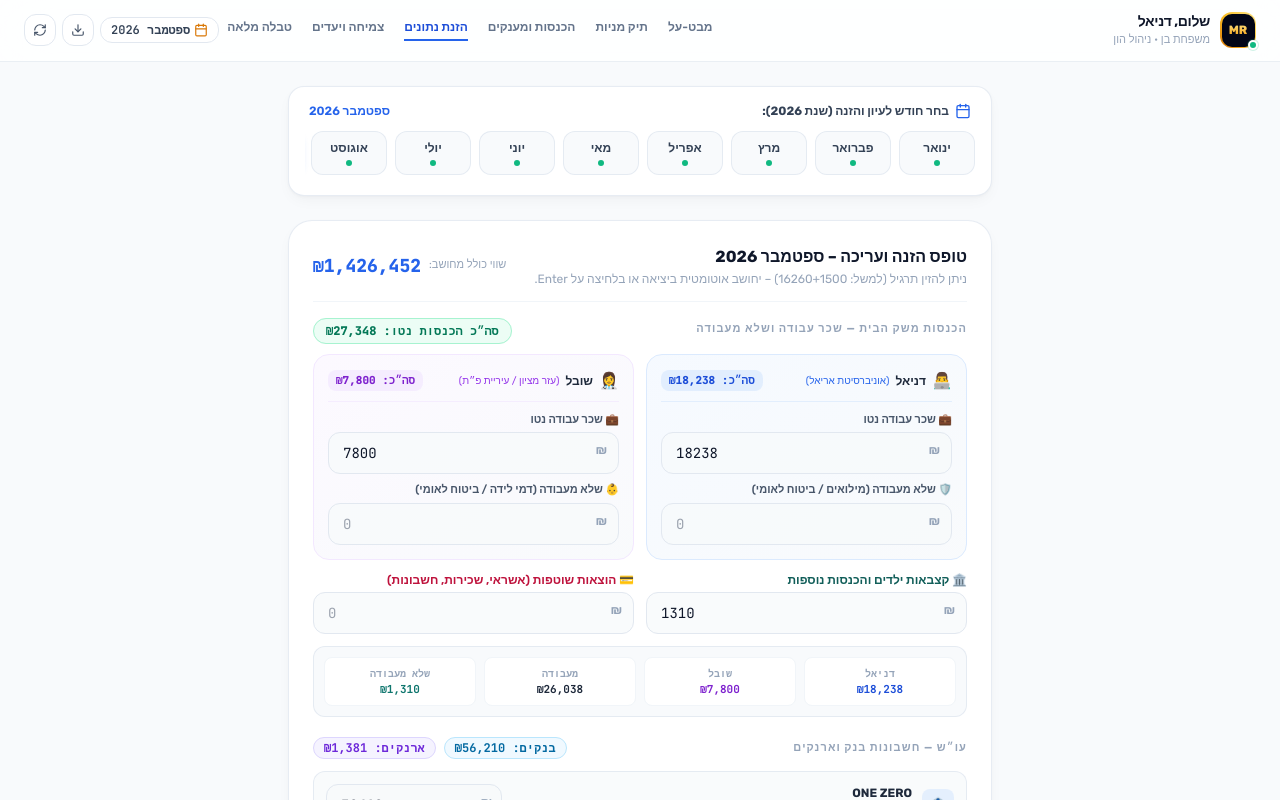
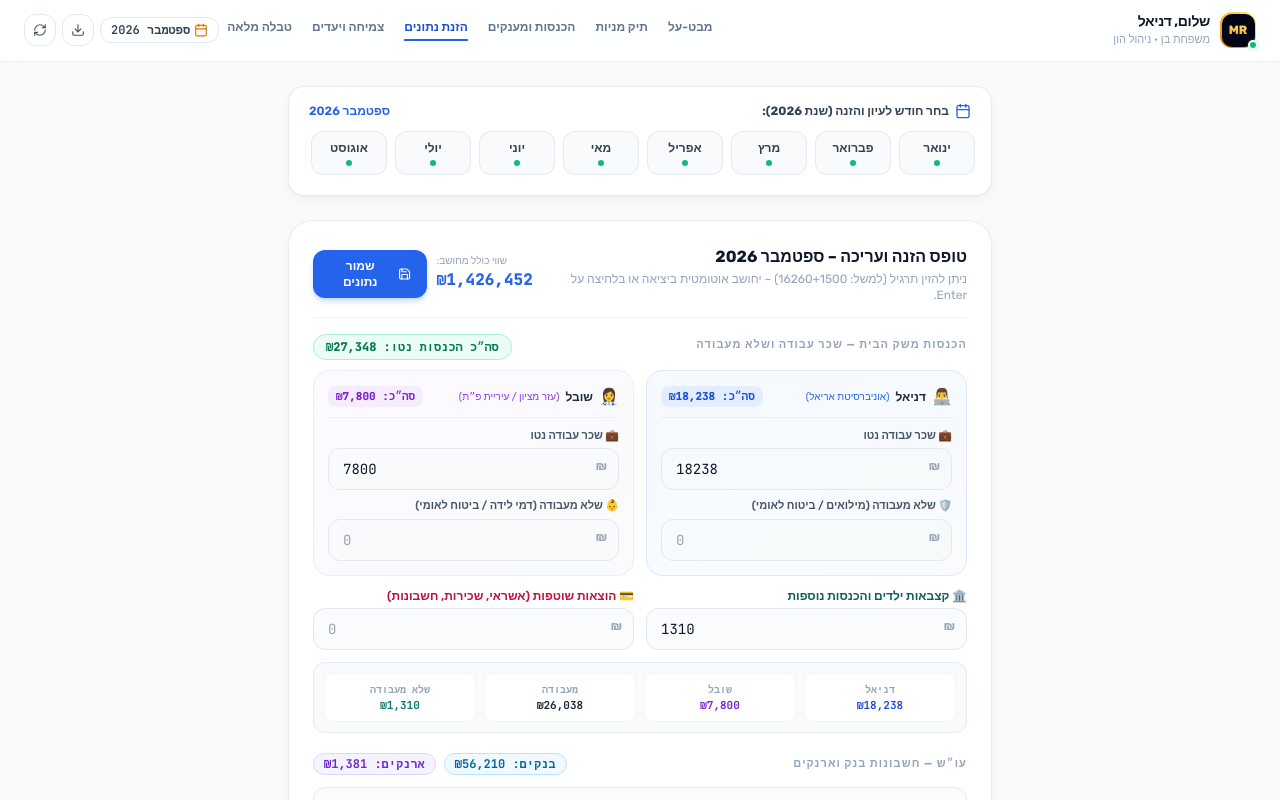
Before and after one commit to danielben3/family-finances, a React (Vite) app: page / in a window 1280 px wide. Both pictures are taken after a click on the button "הזנת נתונים". Shown: the top 800 px of the page. Built offline with nearby package versions, Linux system fonts and the light colour scheme; no server answers; the database is empty.

Commit message:
fix(checking): ensure dynamic checking sync to overview, top save button, and sticky modal footer

```diff
--- a/public/sw.js
+++ b/public/sw.js
@@ -1,4 +1,4 @@
-const CACHE_NAME = 'family-finances-v13';
+const CACHE_NAME = 'family-finances-v14';
 const PRECACHE_URLS = [
   '/family-finances/',
   '/family-finances/index.html',
--- a/src/App.tsx
+++ b/src/App.tsx
@@ -35,9 +35,17 @@ import { QuickAssetEditModal, AssetEditType } from './components/QuickAssetEditM
 import { Sparkles, CheckCircle2, AlertTriangle, RefreshCw } from 'lucide-react';
 
 const normalizeRecord = (r: any): FinancialRecord => {
-  const rf = r.raw_formulas || {};
+  let rf = r.raw_formulas || {};
+  if (typeof rf === 'string') {
+    try {
+      rf = JSON.parse(rf);
+    } catch {
+      rf = {};
+    }
+  }
   return {
     ...r,
+    raw_formulas: rf,
     salary_daniel: r.salary_daniel ?? rf.salary_daniel,
     non_work_daniel: r.non_work_daniel ?? rf.non_work_daniel,
     salary_shoval: r.salary_shoval ?? rf.salary_shoval,
--- a/src/components/AssetSparklinesCard.tsx
+++ b/src/components/AssetSparklinesCard.tsx
@@ -139,50 +139,25 @@ export const AssetSparklinesCard: React.FC<AssetSparklinesCardProps> = ({
       bgTag: 'bg-slate-100 text-slate-700 border-slate-200/70',
       icon: <Building2 className="w-4 h-4 text-slate-700" />,
       subNote: 'יתרה זמינה',
-      breakdown: [
-        {
-          label: 'One Zero',
-          val: formatILS(
-            Number(
-              currentRecord.checking_onezero ??
-              currentRecord.raw_formulas?.checking_onezero ??
-              (currentRecord.period === '2026-09' ? 59418 : (currentRecord.period === '2026-08' ? 42370 : Math.round(checking * 0.7)))
-            )
-          ),
-          rawVal: Number(currentRecord.checking_onezero ?? currentRecord.raw_formulas?.checking_onezero ?? (currentRecord.period === '2026-09' ? 59418 : (currentRecord.period === '2026-08' ? 42370 : 0))),
-        },
-        {
-          label: 'Pepper',
-          val: formatILS(
-            Number(
-              currentRecord.checking_pepper ??
-              currentRecord.raw_formulas?.checking_pepper ??
-              (currentRecord.period === '2026-09' ? 7662 : (currentRecord.period === '2026-08' ? 7667 : Math.round(checking * 0.2)))
-            )
-          ),
-          rawVal: Number(currentRecord.checking_pepper ?? currentRecord.raw_formulas?.checking_pepper ?? (currentRecord.period === '2026-09' ? 7662 : (currentRecord.period === '2026-08' ? 7667 : 0))),
-        },
-        {
-          label: 'אוצר החייל',
-          val: formatILS(
-            Number(
-              currentRecord.checking_otsar ??
-              currentRecord.raw_formulas?.checking_otsar ??
-              (currentRecord.period === '2026-09' ? -10870 : (currentRecord.period === '2026-08' ? -8091 : 0))
-            )
-          ),
-          rawVal: Number(currentRecord.checking_otsar ?? currentRecord.raw_formulas?.checking_otsar ?? (currentRecord.period === '2026-09' ? -10870 : (currentRecord.period === '2026-08' ? -8091 : 0))),
-        },
-        {
-          label: 'Bit & PayBox',
-          val: formatILS(
-            Number((currentRecord.paybox ?? currentRecord.raw_formulas?.paybox) || (currentRecord.period === '2026-09' ? 781 : 0)) +
-            Number((currentRecord.bit ?? currentRecord.raw_formulas?.bit) || (currentRecord.period === '2026-09' ? 600 : 0))
-          ),
-          rawVal: Number((currentRecord.paybox ?? currentRecord.raw_formulas?.paybox) || (currentRecord.period === '2026-09' ? 781 : 0)) +
-                  Number((currentRecord.bit ?? currentRecord.raw_formulas?.bit) || (currentRecord.period === '2026-09' ? 600 : 0)),
-        },
-      ],
+      breakdown: (() => {
+        const rf = typeof currentRecord.raw_formulas === 'string'
+          ? (() => { try { return JSON.parse(currentRecord.raw_formulas); } catch { return {}; } })()
+          : (currentRecord.raw_formulas || {});
+
+        const valOneZero = Number(currentRecord.checking_onezero ?? rf.checking_onezero ?? (currentRecord.period === '2026-09' ? 59418 : (currentRecord.period === '2026-08' ? 42370 : Math.round(checking * 0.7))));
+        const valPepper = Number(currentRecord.checking_pepper ?? rf.checking_pepper ?? (currentRecord.period === '2026-09' ? 7662 : (currentRecord.period === '2026-08' ? 7667 : Math.round(checking * 0.2))));
+        const valOtsar = Number(currentRecord.checking_otsar ?? rf.checking_otsar ?? (currentRecord.period === '2026-09' ? -10870 : (currentRecord.period === '2026-08' ? -8091 : 0)));
+        const valPaybox = Number(currentRecord.paybox ?? rf.paybox ?? (currentRecord.period === '2026-09' ? 781 : 0));
+        const valBit = Number(currentRecord.bit ?? rf.bit ?? (currentRecord.period === '2026-09' ? 600 : 0));
+        const valWallets = valPaybox + valBit;
+
+        return [
+          { label: 'One Zero', val: formatILS(valOneZero), rawVal: valOneZero },
+          { label: 'Pepper', val: formatILS(valPepper), rawVal: valPepper },
+          { label: 'אוצר החייל', val: formatILS(valOtsar), rawVal: valOtsar },
+          { label: 'Bit & PayBox', val: formatILS(valWallets), rawVal: valWallets },
+        ];
+      })(),
     },
   ];
 
--- a/src/components/MonthlyForm.tsx
+++ b/src/components/MonthlyForm.tsx
@@ -39,35 +39,40 @@ export const MonthlyForm: React.FC<MonthlyFormProps> = ({
     return '';
   };
   const getInitCheckingOneZero = (r: FinancialRecord) => {
-    const val = r.checking_onezero ?? r.raw_formulas?.checking_onezero;
-    if (val !== undefined && val !== null && Number(val) !== 0) return String(val);
+    const rf = typeof r.raw_formulas === 'string' ? (() => { try { return JSON.parse(r.raw_formulas); } catch { return {}; } })() : (r.raw_formulas || {});
+    const val = r.checking_onezero ?? rf.checking_onezero;
+    if (val !== undefined && val !== null && val !== '') return String(val);
     if (r.period === '2026-09') return '59418';
     if (r.period === '2026-08') return '42370';
     return '';
   };
   const getInitCheckingPepper = (r: FinancialRecord) => {
-    const val = r.checking_pepper ?? r.raw_formulas?.checking_pepper;
-    if (val !== undefined && val !== null && Number(val) !== 0) return String(val);
+    const rf = typeof r.raw_formulas === 'string' ? (() => { try { return JSON.parse(r.raw_formulas); } catch { return {}; } })() : (r.raw_formulas || {});
+    const val = r.checking_pepper ?? rf.checking_pepper;
+    if (val !== undefined && val !== null && val !== '') return String(val);
     if (r.period === '2026-09') return '7662';
     if (r.period === '2026-08') return '7667';
     return '';
   };
   const getInitCheckingOtsar = (r: FinancialRecord) => {
-    const val = r.checking_otsar ?? r.raw_formulas?.checking_otsar;
-    if (val !== undefined && val !== null && Number(val) !== 0) return String(val);
+    const rf = typeof r.raw_formulas === 'string' ? (() => { try { return JSON.parse(r.raw_formulas); } catch { return {}; } })() : (r.raw_formulas || {});
+    const val = r.checking_otsar ?? rf.checking_otsar;
+    if (val !== undefined && val !== null && val !== '') return String(val);
     if (r.period === '2026-09') return '-10870';
     if (r.period === '2026-08') return '-8091';
     return '';
   };
   const getInitPaybox = (r: FinancialRecord) => {
-    const val = r.paybox ?? r.raw_formulas?.paybox;
-    if (val !== undefined && val !== null && Number(val) !== 0) return String(val);
+    const rf = typeof r.raw_formulas === 'string' ? (() => { try { return JSON.parse(r.raw_formulas); } catch { return {}; } })() : (r.raw_formulas || {});
+    const val = r.paybox ?? rf.paybox;
+    if (val !== undefined && val !== null && val !== '') return String(val);
     if (r.period === '2026-09') return '781';
     return '';
   };
   const getInitBit = (r: FinancialRecord) => {
-    const val = r.bit ?? r.raw_formulas?.bit;
-    if (val !== undefined && val !== null && Number(val) !== 0) return String(val);
+    const rf = typeof r.raw_formulas === 'string' ? (() => { try { return JSON.parse(r.raw_formulas); } catch { return {}; } })() : (r.raw_formulas || {});
+    const val = r.bit ?? rf.bit;
+    if (val !== undefined && val !== null && val !== '') return String(val);
     if (r.period === '2026-09') return '600';
     return '';
   };
@@ -200,11 +205,11 @@ export const MonthlyForm: React.FC<MonthlyFormProps> = ({
       non_work_shoval: numNonWorkShov ? String(numNonWorkShov) : '',
       other_income: numOtherIncome ? String(numOtherIncome) : '',
       expenses: numExpenses ? String(numExpenses) : '',
-      checking_onezero: numOneZero !== 0 ? String(numOneZero) : '',
-      checking_pepper: numPepper !== 0 ? String(numPepper) : '',
-      checking_otsar: numOtsar !== 0 ? String(numOtsar) : '',
-      paybox: numPaybox !== 0 ? String(numPaybox) : '',
-      bit: numBit !== 0 ? String(numBit) : '',
+      checking_onezero: formData.checking_onezero !== '' ? String(numOneZero) : '',
+      checking_pepper: formData.checking_pepper !== '' ? String(numPepper) : '',
+      checking_otsar: formData.checking_otsar !== '' ? String(numOtsar) : '',
+      paybox: formData.paybox !== '' ? String(numPaybox) : '',
+      bit: formData.bit !== '' ? String(numBit) : '',
       altshuler: numAltshuler ? String(numAltshuler) : '',
       excellence: numExcellence ? String(numExcellence) : '',
       money_market: numMoneyMarket ? String(numMoneyMarket) : '',
@@ -285,11 +290,28 @@ export const MonthlyForm: React.FC<MonthlyFormProps> = ({
           </p>
         </div>
 
-        <div className="flex items-center justify-between sm:justify-end gap-2 bg-blue-50/80 sm:bg-transparent px-3 py-1.5 sm:p-0 rounded-xl sm:rounded-none">
-          <span className="text-[11px] text-slate-500 sm:text-slate-400 block">שווי כולל מחושב:</span>
-          <span className="text-base sm:text-lg font-num font-extrabold text-blue-600">
-            {formatILS(calcTotalWealth)}
-          </span>
+        <div className="flex items-center justify-between sm:justify-end gap-2.5 bg-blue-50/80 sm:bg-transparent p-2 sm:p-0 rounded-2xl sm:rounded-none">
+          <div className="text-right sm:text-left">
+            <span className="text-[10px] text-slate-500 sm:text-slate-400 block leading-tight">שווי כולל מחושב:</span>
+            <span className="text-sm sm:text-base font-num font-extrabold text-blue-600 block">
+              {formatILS(calcTotalWealth)}
+            </span>
+          </div>
+          <button
+            type="submit"
+            disabled={isSaving}
+            className="flex items-center gap-1.5 px-4 py-2 rounded-xl bg-blue-600 hover:bg-blue-700 text-white font-bold text-xs shadow-md shadow-blue-500/25 active:scale-95 transition disabled:opacity-50"
+            title="שמור שינויים עכשיו"
+          >
+            {isSaving ? (
+              <div className="w-3.5 h-3.5 border-2 border-white border-t-transparent rounded-full animate-spin" />
+            ) : savedSuccess ? (
+              <Check className="w-3.5 h-3.5 text-white" />
+            ) : (
+              <Save className="w-3.5 h-3.5" />
+            )}
+            <span>{savedSuccess ? 'נשמר!' : isSaving ? 'שומר...' : 'שמור נתונים'}</span>
+          </button>
         </div>
       </div>
 
--- a/src/components/QuickAssetEditModal.tsx
+++ b/src/components/QuickAssetEditModal.tsx
@@ -297,9 +297,9 @@ export const QuickAssetEditModal: React.FC<QuickAssetEditModalProps> = ({
         </div>
 
         {/* Modal Form Body */}
-        <form onSubmit={handleSave} className="flex-1 overflow-y-auto p-4 sm:p-5 space-y-4">
-
-          {/* TAB 1: CHECKING & WALLETS */}
+        <form onSubmit={handleSave} className="flex-1 flex flex-col min-h-0 overflow-hidden">
+          <div className="flex-1 overflow-y-auto p-4 sm:p-5 space-y-4">
+            {/* TAB 1: CHECKING & WALLETS */}
           {activeTab === 'checking' && (
             <div className="space-y-3.5 animate-fade-in">
               <div className="flex items-center justify-between pb-1">
@@ -684,14 +684,15 @@ export const QuickAssetEditModal: React.FC<QuickAssetEditModalProps> = ({
                 </span>
               </div>
             </div>
+            </div>
           </div>
 
-          {/* Action Buttons */}
-          <div className="flex items-center gap-2 pt-1">
+          {/* Sticky Action Footer */}
+          <div className="shrink-0 p-3 sm:p-4 bg-slate-50 border-t border-slate-200/80 flex items-center gap-2">
             <button
               type="button"
               onClick={onClose}
-              className="w-1/3 py-2.5 rounded-2xl border border-slate-200 text-slate-600 hover:bg-slate-50 font-bold text-xs transition"
+              className="w-1/3 py-2.5 rounded-2xl border border-slate-200 text-slate-600 hover:bg-slate-100 font-bold text-xs transition"
             >
               ביטול
             </button>
```
